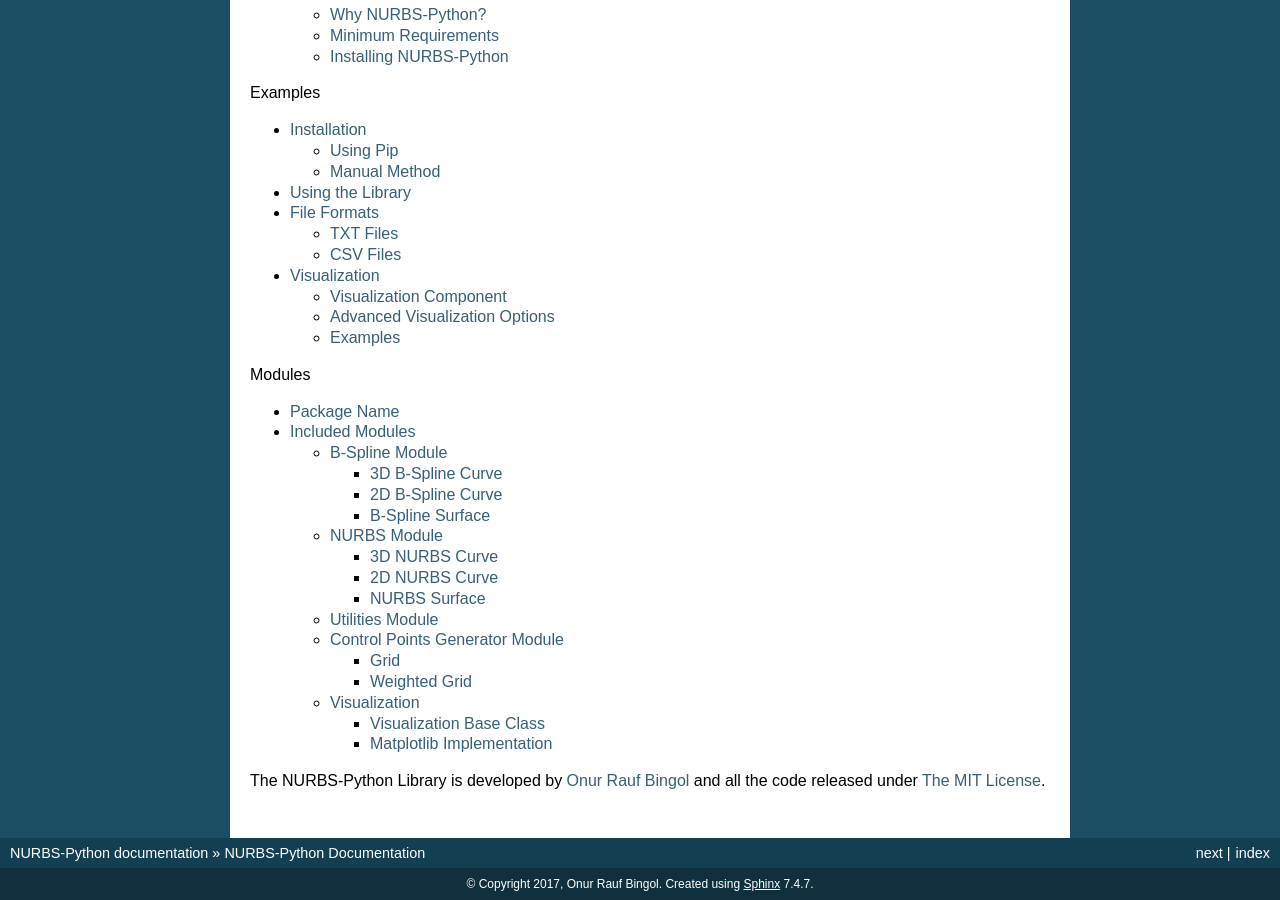
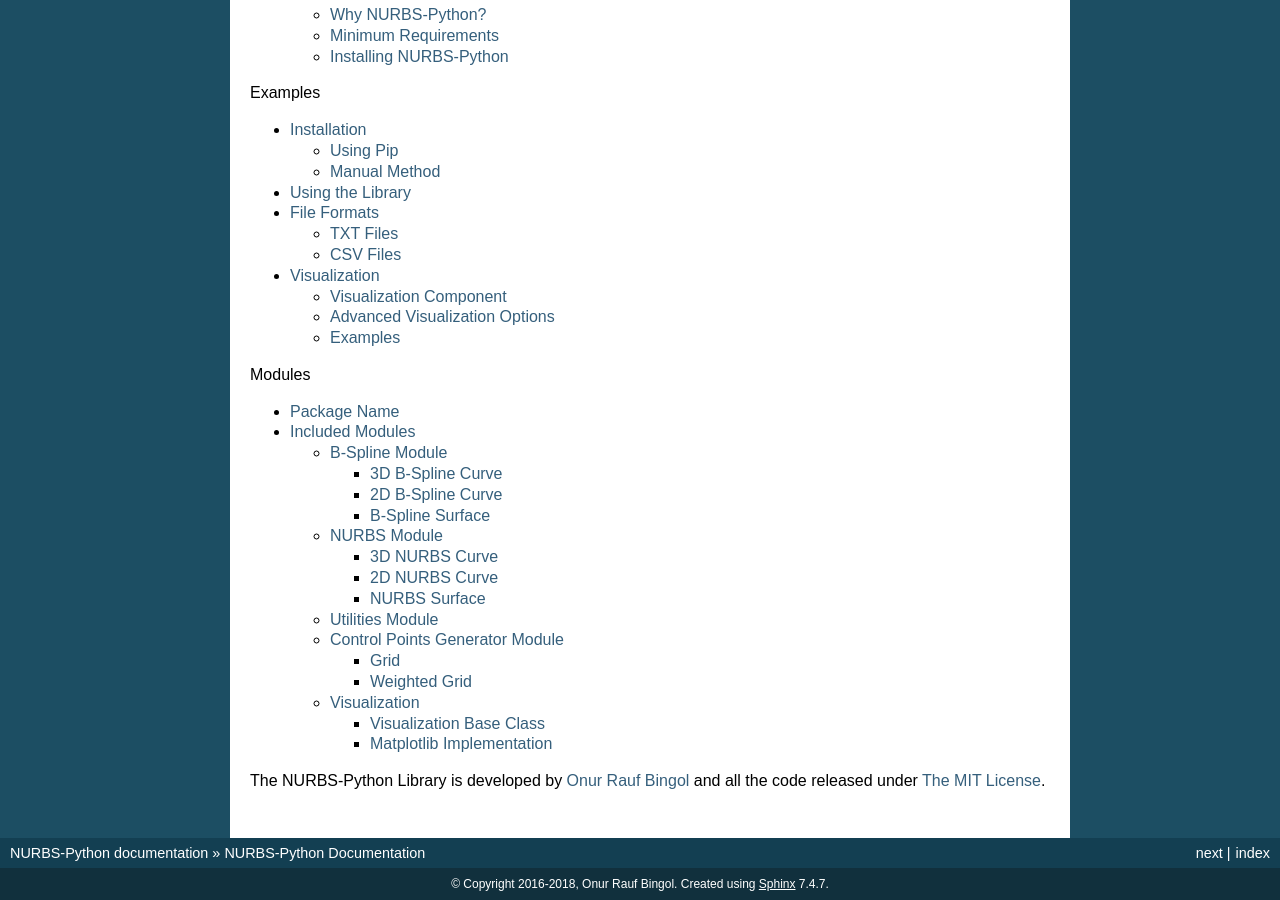
Before and after one commit to orbingol/NURBS-Python, a Sphinx documentation site: the page built from docs/index.rst, in a window 1280 px wide and 900 px high, scrolled down 636 px. Built offline with Sphinx 7.4.7, drawn with Linux system fonts in a browser that asks for light colours; formulas are drawn with MathJax 3.

```diff
--- a/docs/conf.py
+++ b/docs/conf.py
@@ -38,7 +38,8 @@ extensions = ['sphinx.ext.autodoc',
               'sphinx.ext.githubpages',
               'sphinx.ext.autosummary']
 
-autodoc_member_order = 'bysource'
+# # Order of functions in the documentation; default is 'alphabetical'
+# autodoc_member_order = 'bysource'
 autosummary_generate = False
 
 # Add any paths that contain templates here, relative to this directory.
@@ -55,9 +56,9 @@ master_doc = 'index'
 
 # General information about the project.
 project = u'NURBS-Python'
-copyright = u'2017, Onur Rauf Bingol'
+copyright = u'2016-2018, Onur Rauf Bingol'
 author = u'Onur Rauf Bingol'
-description = u'B-Spline and NURBS library with grid generator'
+description = u'NURBS 2D/3D curve and surface evaluation library in native Python'
 
 # The version info for the project you're documenting, acts as replacement for
 # |version| and |release|, also used in various other places throughout the
```
